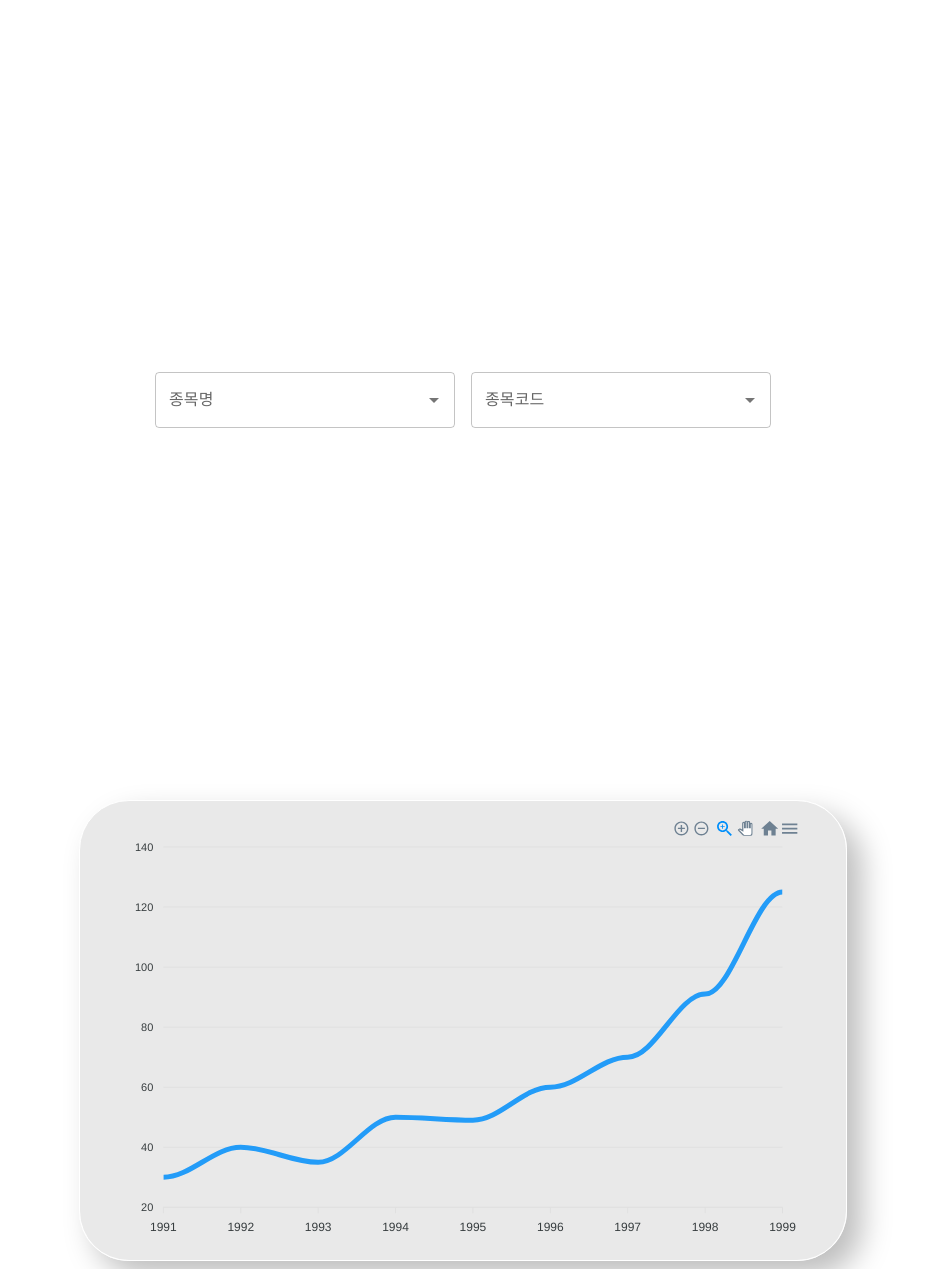
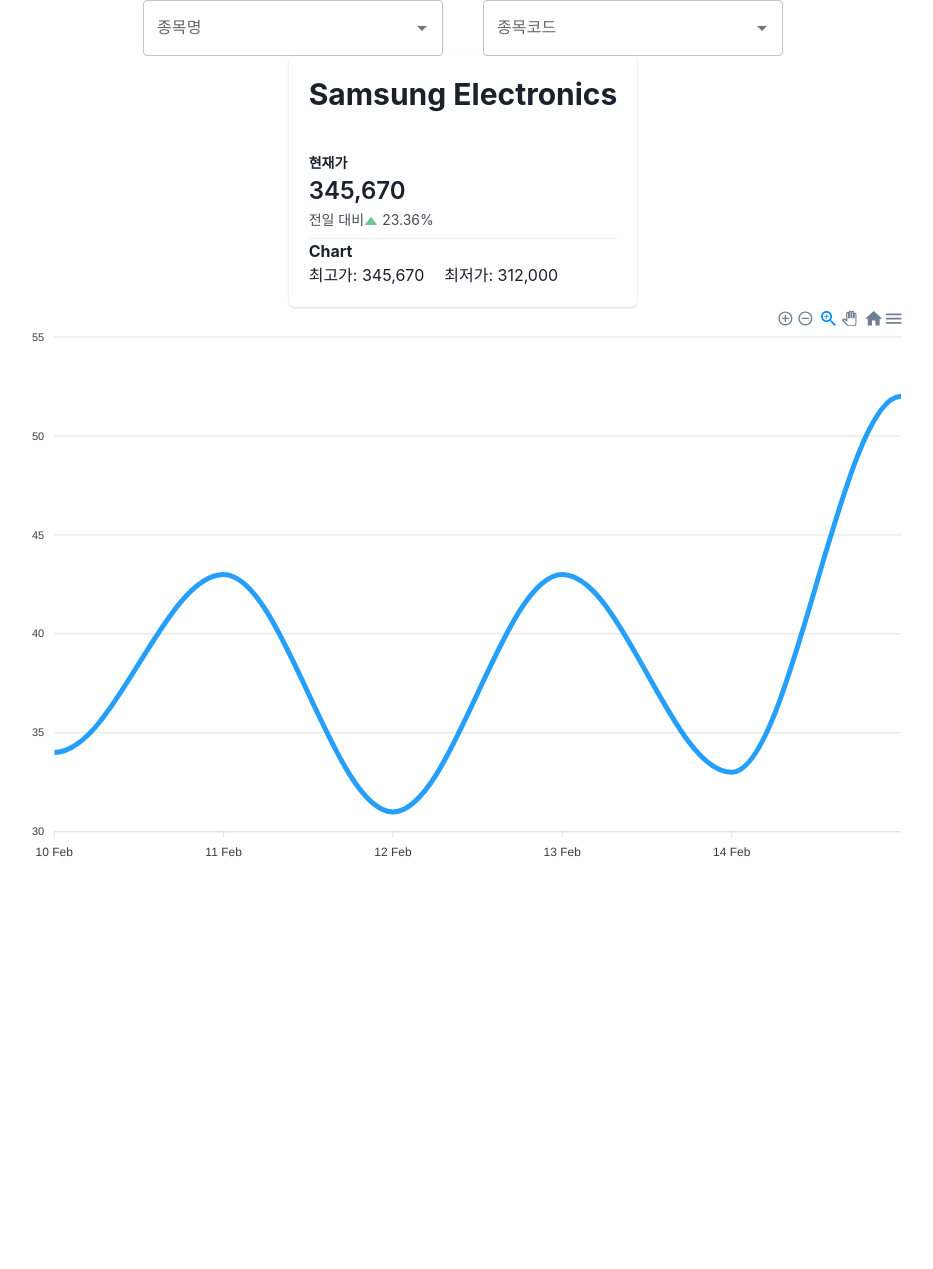
Before and after one commit to hanium-ai-quant/frontend, a React (Create React App) app: page / in a window 1280 px wide. Shown: the whole page, without its empty margins (177-1110 px from the left). After the commit the page ends 884 px from the top, so only its background shows below. Built offline with nearby package versions, Linux system fonts and the light colour scheme.

Commit message:
Autocomplete.js 수정

```diff
--- a/package.json
+++ b/package.json
@@ -11,6 +11,10 @@
     "@testing-library/react": "^13.4.0",
     "@testing-library/user-event": "^13.5.0",
     "apexcharts": "^3.41.0",
+    "axios": "^1.4.0",
+    "cors": "^2.8.5",
+    "express": "^4.18.2",
+    "mysql": "^2.18.1",
     "react": "^18.2.0",
     "react-apexcharts": "^1.4.1",
     "react-bootstrap": "^2.8.0",
--- a/src/App.css
+++ b/src/App.css
@@ -3,46 +3,6 @@
   justify-content: center;
   align-items: center;
 flex-direction: column;
-}
-
-.card {
-  box-sizing: border-box;
-  min-width: 50%;
-  min-height: 30%;
-  width: 60%;
-  aspect-ratio: 5/3;
-  background: rgba(217, 217, 217, 0.58);
-  border: 1px solid white;
-  box-shadow: 15px 15px 30px #bebebe,
-             -15px -15px 30px #ffffff;
-  backdrop-filter: blur(6px);
-  border-radius: 50px;
-  text-align: center;
-  cursor: pointer;
-  display: flex;
-  align-items: center;
-  justify-content: center;
-  user-select: none;
-  font-weight: bolder;
-  color: black;
-}
-
-.card:hover {
-  transform: scale(1.05);
-  transition: 0.6s;
-}
-
-
-.full-size {
-  width: 90%;
-  height: 93%;
-
-  align-items: center;
-  justify-content: center;
-}
-
-#SaleChart {
-  margin: auto auto;
 }
 
 .infolist {
--- a/src/App.js
+++ b/src/App.js
@@ -1,21 +1,22 @@
 import * as React from 'react';
 
 import './App.css';
-import ComboBox from './Components/Autocomplete';
-import SalesChart from "./Components/Chart";
+import BigChart from "./Components/Chart";
+import Information from "./Components/information";
+import Card from 'react-bootstrap/Card';
+import SearchBar from "./Components/Autocomplete";
 
 function App() {
     return (
         <div className="App">
-        <ComboBox />
-            <div className="card">
-                <div className="full-size">
-                <div className="SalesChart">
-                    <SalesChart />
-                </div>
+        <SearchBar />
+        <Information />
+            <Card border="primary" style={{ width: '70%', height: '60%' }}>
+            <Card.Body>
+                    <BigChart />
+            </Card.Body>
+                </Card>
             </div>
-        </div>
-        </div>
     );
 }
 
--- a/src/Components/Autocomplete.js
+++ b/src/Components/Autocomplete.js
@@ -1,15 +1,16 @@
 import * as React from 'react';
 import TextField from '@mui/material/TextField';
 import Autocomplete from '@mui/material/Autocomplete';
-import Box from '@mui/material/Box';
+import { HStack } from '@chakra-ui/react'
 import '../App.css';
+import axios from 'axios';
 
 const stocks = [
-  { 종목명: 'The Shawshank Redemption', 종목코드: 1994 },
-  { 종목명: 'The Godfather', 종목코드: 1972 }
+  { 종목명: '삼성전자', 종목코드: '005930' },
+  { 종목명: 'The Godfather', 종목코드: '000020' }
 ];
 
-export default function ComboBox() {
+export default function SearchBar() {
   const [selectedName, setSelectedName] = React.useState(null);
   const [selectedCode, setSelectedCode] = React.useState(null);
 
@@ -19,18 +20,23 @@
   };
 
   const handleCodeChange = (event, value) => {
-    setSelectedCode(value);
-    if (value) setSelectedName(stocks.find(stock => stock.종목코드 === parseInt(value, 10)));
-  };
+      setSelectedCode(value);
+      if (value) {
+        const matchingStock = stocks.find(stock => stock.종목코드 === value);
+        setSelectedName(matchingStock ? matchingStock.종목명 : null);
+      }
+    };
+
 
   return (
-    <Box sx={{ display: 'flex', flexDirection: 'row', justifyContent: 'center', alignItems: 'center', height: '100vh' }}>
+    <HStack spacing='24px'>
       <Autocomplete
         disablePortal
         id="combo-box-demo-name"
         options={stocks}
         value={selectedName}
         getOptionLabel={(option) => option.종목명}
+        value={selectedCode ? stocks.find(stock => stock.종목코드 === selectedCode) : null}
         onChange={handleNameChange}
         sx={{ width: 300, marginRight: 2 }}
         renderInput={(params) => <TextField {...params} label="종목명" />}
@@ -44,6 +50,6 @@
         sx={{ width: 300 }}
         renderInput={(params) => <TextField {...params} label="종목코드" />}
       />
-    </Box>
+    </HStack>
   );
 }
--- a/src/Components/Chart.js
+++ b/src/Components/Chart.js
@@ -1,7 +1,38 @@
 import React from "react";
-import ReactApexChart from "react-apexcharts";
+import Chart from "react-apexcharts";
 
-class SalesChart extends React.Component {
+const mockData = {
+    data: [
+        {
+            x: "02-10-2017 GMT",
+            y: 34
+        },
+        {
+            x: "02-11-2017 GMT",
+            y: 43
+        },
+        {
+            x: "02-12-2017 GMT",
+            y: 31
+        },
+        {
+            x: "02-13-2017 GMT",
+            y: 43
+        },
+        {
+            x: "02-14-2017 GMT",
+            y: 33
+        },
+        {
+            x: "02-15-2017 GMT",
+            y: 52
+        }
+    ]
+};
+
+const dataSeries = mockData.data.map(item => ({ x: item.x, y: item.y }));
+
+class BigChart extends React.Component {
     constructor(props) {
         super(props);
 
@@ -11,11 +42,11 @@
                     type: 'line'
                 },
                 series: [{
-          name: 'sales',
-          data: [30,40,35,50,49,60,70,91,125]
+                    name: 'prices',
+                    data: dataSeries,
                 }],
                 xaxis: {
-          categories: [1991,1992,1993,1994,1995,1996,1997, 1998,1999]
+                    type: 'datetime',
                 },
                 responsive: [
                     {
@@ -48,16 +79,18 @@
                         speed: 350
                     }
                 }
+            },
+        };
     }
-      };
-    };
+
     render() {
         return (
-        <div id="chart">
-          <ReactApexChart options={this.state.options} series={this.state.options.series} type="line" />
-        </div>
+            <Chart
+                options={this.state.options}
+                series={this.state.options.series}
+                type="line" />
         );
     }
 }
 
-export default SalesChart;
+export default BigChart;
--- a/src/Components/information.js
+++ b/src/Components/information.js
@@ -1,17 +1,53 @@
-import Card from 'react-bootstrap/Card';
-import ListGroup from 'react-bootstrap/ListGroup';
+import {
+  Stat,
+  StatLabel,
+  StatNumber,
+  StatHelpText,
+  StatArrow,
+  ChakraProvider,
+  Divider,
+  Tag,
+  Text,
+  HStack,
+    Card,
+    CardBody,
+    CardHeader,
+    Heading
+} from '@chakra-ui/react'
 
-function InfoList() {
+function Information() {
   return (
-    <Card className="infolist">
-      <Card.Header>Featured</Card.Header>
-      <ListGroup variant="flush">
-        <ListGroup.Item>Cras justo odio</ListGroup.Item>
-        <ListGroup.Item>Dapibus ac facilisis in</ListGroup.Item>
-        <ListGroup.Item>Vestibulum at eros</ListGroup.Item>
-      </ListGroup>
-    </Card>
+      <ChakraProvider>
+          <Card>
+              <CardHeader>
+                  <Heading size='lg'>Samsung Electronics</Heading>
+              </CardHeader>
+              <CardBody>
+  <Stat>
+      <StatLabel><Text as ='b'>현재가</Text></StatLabel>
+    <StatNumber>345,670</StatNumber>
+    <StatHelpText>
+      전일 대비
+      <StatArrow type='increase' />
+      23.36%
+    </StatHelpText>
+  </Stat>
+        <Divider />
+      <Text as='b'>
+     Chart
+        </Text>
+          <HStack spacing = '20px' >
+            <div>
+        최고가: 345,670
+              </div>
+            <div>
+        최저가: 312,000
+            </div>
+        </HStack>
+              </CardBody>
+              </Card>
+      </ChakraProvider>
   );
 }
 
-export default InfoList;
+export default Information;
```
Also changed, not shown: 1 other file (tests, documents, lock files or other folders). Lines whose indentation alone changed are shown as unchanged.
